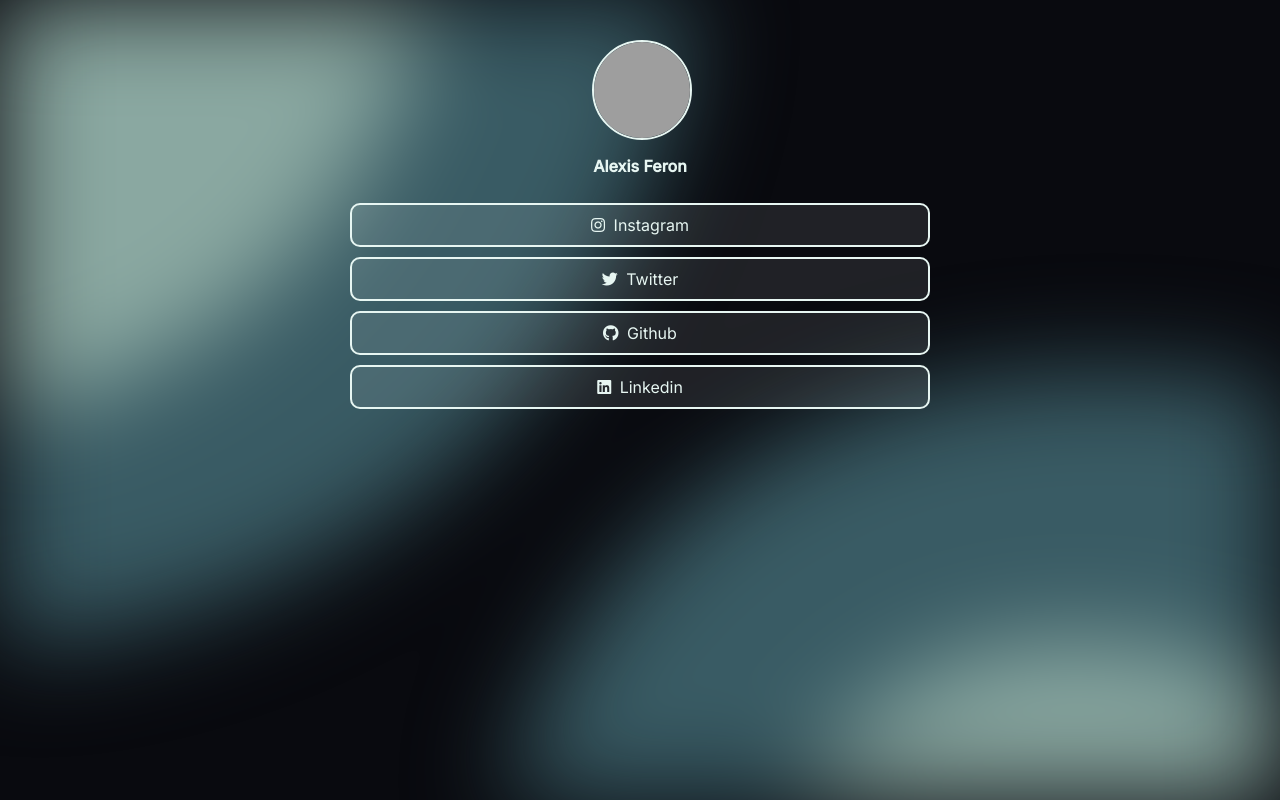
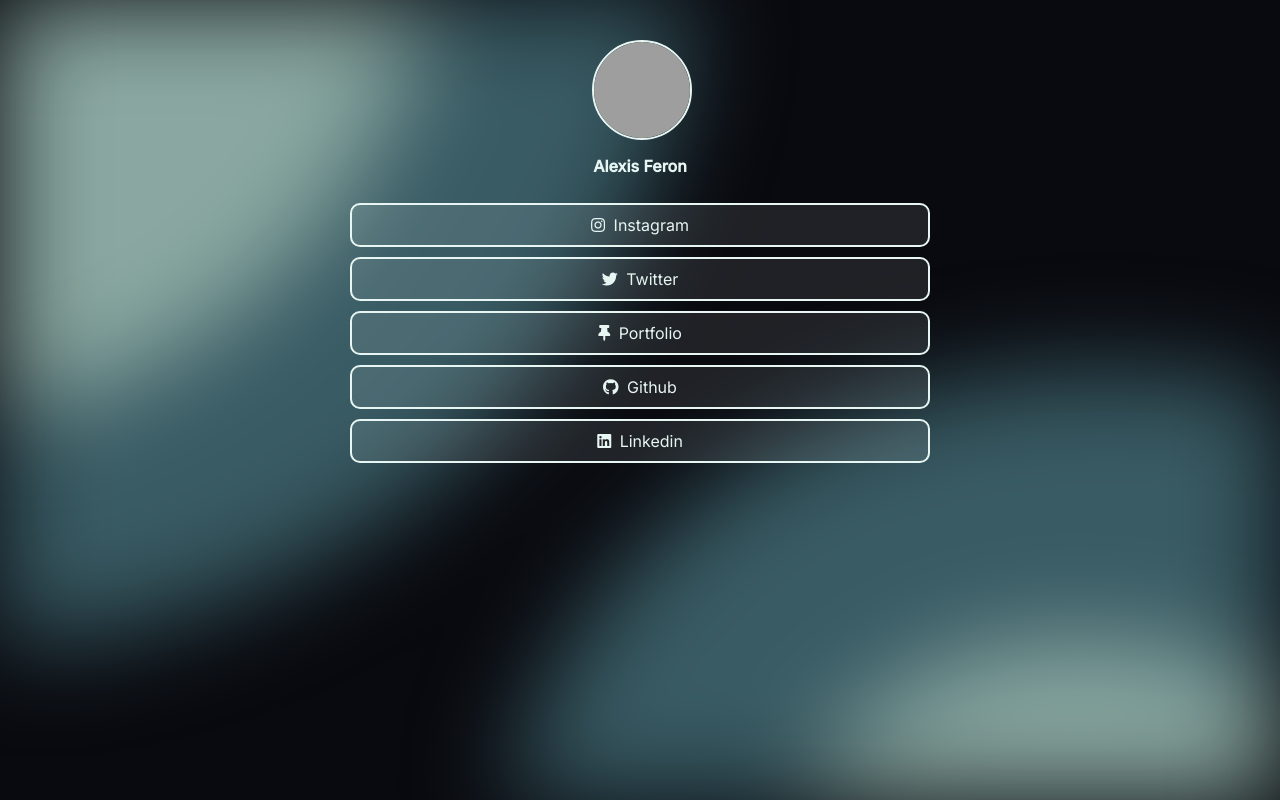
Before and after one commit to alexis-feron/linktree, a plain HTML site: page index.html in a window 1280 px wide. Drawn offline with Linux system fonts and the light colour scheme; grey boxes are pictures that could not be loaded.

Commit message:
ajout portfolio

```diff
--- a/index.html
+++ b/index.html
@@ -33,6 +33,9 @@
       <a class="link" href="https://twitter.com/alexis_feron_" target="_blank">
         <i class="fab fa-twitter">&nbsp; </i> Twitter
       </a>
+      <a class="link" href="https://alexis-feron.github.io/portfolio" target="_blank">
+        <i class="fas fa-thumbtack">&nbsp; </i> Portfolio
+      </a>
       <a class="link" href="https://github.com/alexis-feron" target="_blank">
         <i class="fab fa-github">&nbsp; </i> Github
       </a>
```
